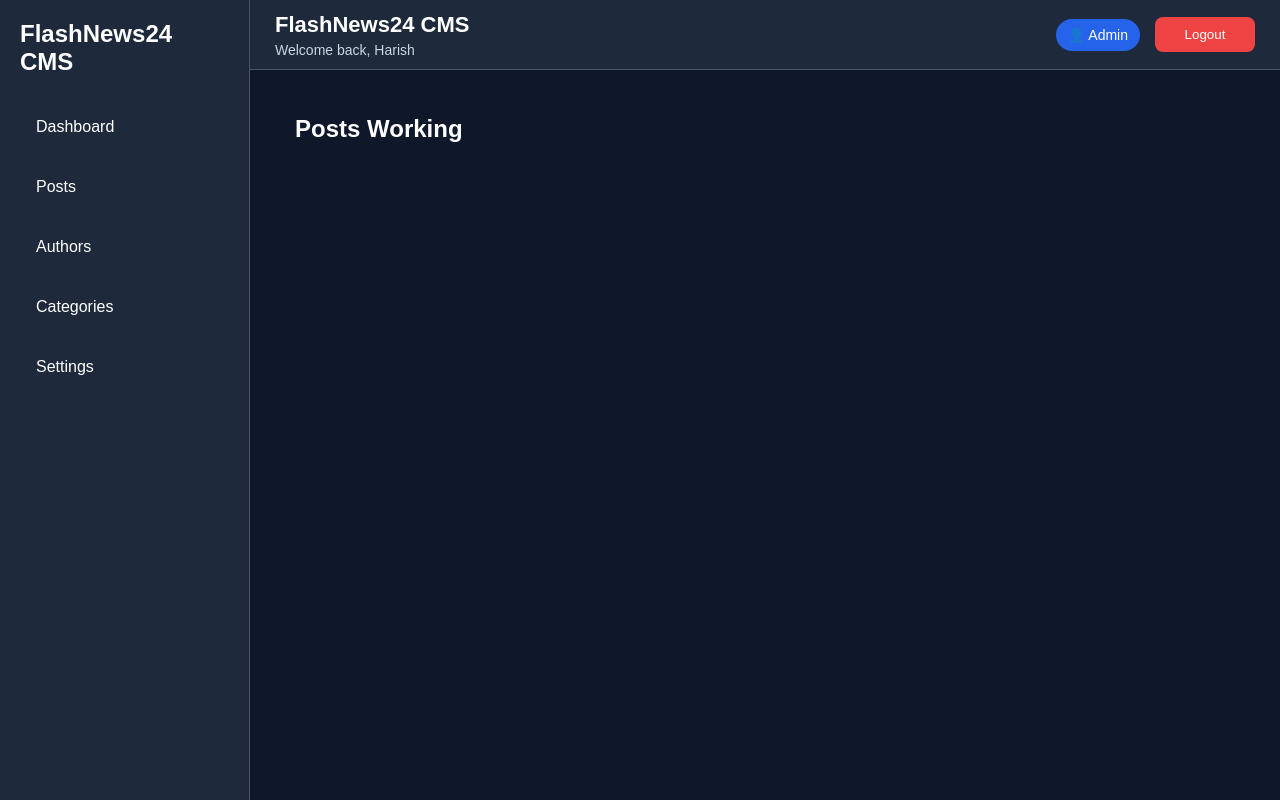
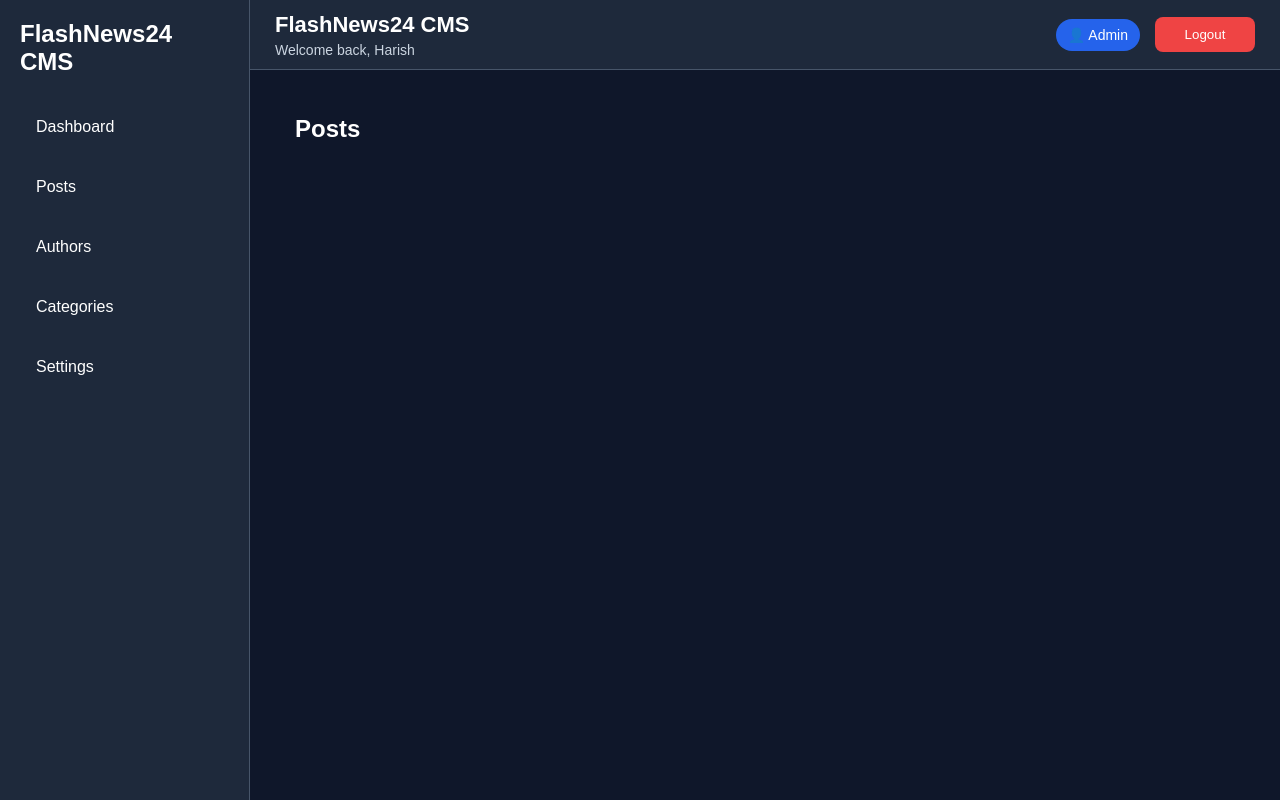
Before and after one commit to Hed3900/flashnews24-cms, a React (Vite) app: page /posts in a window 1280 px wide. Built offline with nearby package versions, Linux system fonts and the light colour scheme.

Commit message:
Update Posts.jsx

```diff
--- a/src/pages/Posts.jsx
+++ b/src/pages/Posts.jsx
@@ -3,9 +3,7 @@ import Layout from "../components/Layout";
 function Posts() {
   return (
     <Layout>
-      <h2 style={{ color: "white", padding: "20px" }}>
-        Posts Working
-      </h2>
+      <h2 style={{ color: "white", padding: "20px" }}>Posts</h2>
     </Layout>
   );
 }
```
